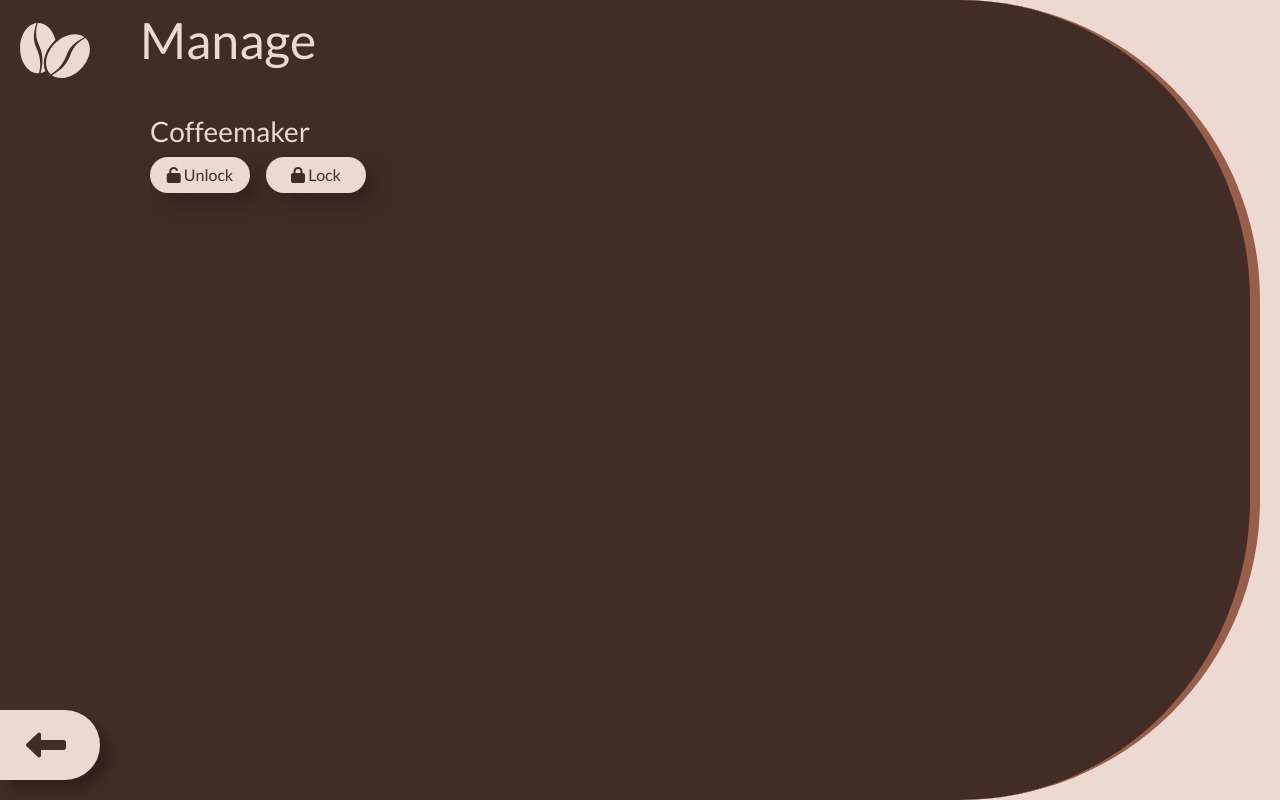
After one commit to hackenbergstefan/coffeebuddy, a Python web app: template coffeebuddy/ui/coffee/templates/manage.html in a window 1280 px wide. The commit adds this page. Run offline with Jinja, Linux system fonts and the light colour scheme; the template is opened without the code that fills it, so the values that code supplies are empty.

Commit message:
Add manage button and page

```diff
--- a/coffeebuddy/static/coffeebuddy.css
+++ b/coffeebuddy/static/coffeebuddy.css
@@ -101,6 +101,7 @@ label {
     --bs-btn-bg: var(--color-fg);
     --bs-btn-active-bg: var(--color-highlight);
     --bs-btn-border-color: none;
+    --bs-btn-hover-border-color: var(--color-fg);
     min-width: 100px;
     border-radius: 300px;
     filter: drop-shadow(10px 10px 10px rgba(0, 0, 0, 0.25));
@@ -151,6 +152,10 @@ label {
 
 button {
     border-style: none;
+}
+
+.btn:hover {
+    border-top-style: groove;
 }
 
 /* #endregion */
--- a/coffeebuddy/ui/base/templates/welcome.html
+++ b/coffeebuddy/ui/base/templates/welcome.html
@@ -119,6 +119,7 @@
 
 {% block main_nav_items %}
     {{ nav_item("selectuser", "fas fa-list", type="button", onclick="window.location.href='../selectuser.html'") }}
+    {{ nav_item("manage", "fas fa-gear", type="button", onclick="window.location.href='../coffee/manage.html'") }}
 {% endblock main_nav_items %}
 
 {% block main_content %}
--- a/coffeebuddy/ui/coffee/__init__.py
+++ b/coffeebuddy/ui/coffee/__init__.py
@@ -192,3 +192,8 @@ def oneswipe(user: User):
             )
         )
     return flask.render_template("oneswipe.html", user=user)
+
+
+@blueprint.route("/coffee/manage.html", methods=["GET", "POST"])
+def manage():
+    return flask.render_template("manage.html")
--- a/coffeebuddy/ui/coffee/templates/brew.html
+++ b/coffeebuddy/ui/coffee/templates/brew.html
@@ -51,7 +51,7 @@
         var socket;
         $(() => {
             socket = io.connect(window.location.host);
-            socket.on('brew', (msg) => {
+            socket.on('coffeemaker:brew', (msg) => {
                 console.log(msg);
                 switch (msg['state']) {
                     case 'started':
@@ -69,7 +69,7 @@
                 }
             });
             $('#main-nav button[name="abort"]').click(() => {
-                socket.emit('brew', 'abort');
+                socket.emit('coffeemaker:brew', 'abort');
             });
         });
     </script>
@@ -106,7 +106,7 @@
             <button type="button"
                     name="yes"
                     class="btn-big fas fa-check"
-                    onclick="socket.emit('brew', 'start');"></button>
+                    onclick="socket.emit('coffeemaker:brew', 'start');"></button>
             <button type="submit" name="no" class="btn-big fas fa-xmark"></button>
         </form>
     </div>
--- /dev/null
+++ b/coffeebuddy/ui/coffee/templates/manage.html
@@ -0,0 +1,33 @@
+{% extends "_base.html" %}
+
+{% block header %}
+    <style></style>
+    <script>
+        var socket;
+        $(() => {
+            socket = io.connect(window.location.host);
+        });
+    </script>
+{% endblock header %}
+
+{% block title %}
+    <h2>Manage</h2>
+{% endblock title %}
+
+{% block main_content %}
+    <div class="form-group row">
+        <div class="col">
+            <h3>Coffeemaker</h3>
+            <div class="d-flex flex-col gap-3">
+                <button class="btn" onclick="socket.emit('coffeemaker:manage', 'unlock');">
+                    <div class="fas fa-unlock"></div>
+                    Unlock
+                </button>
+                <button class="btn" onclick="socket.emit('coffeemaker:manage', 'lock');">
+                    <div class="fas fa-lock"></div>
+                    Lock
+                </button>
+            </div>
+        </div>
+    </div>
+{% endblock main_content %}
```
Also changed, not shown: coffeebuddy/extensions/coffeemaker.py (+11 -4 lines).
